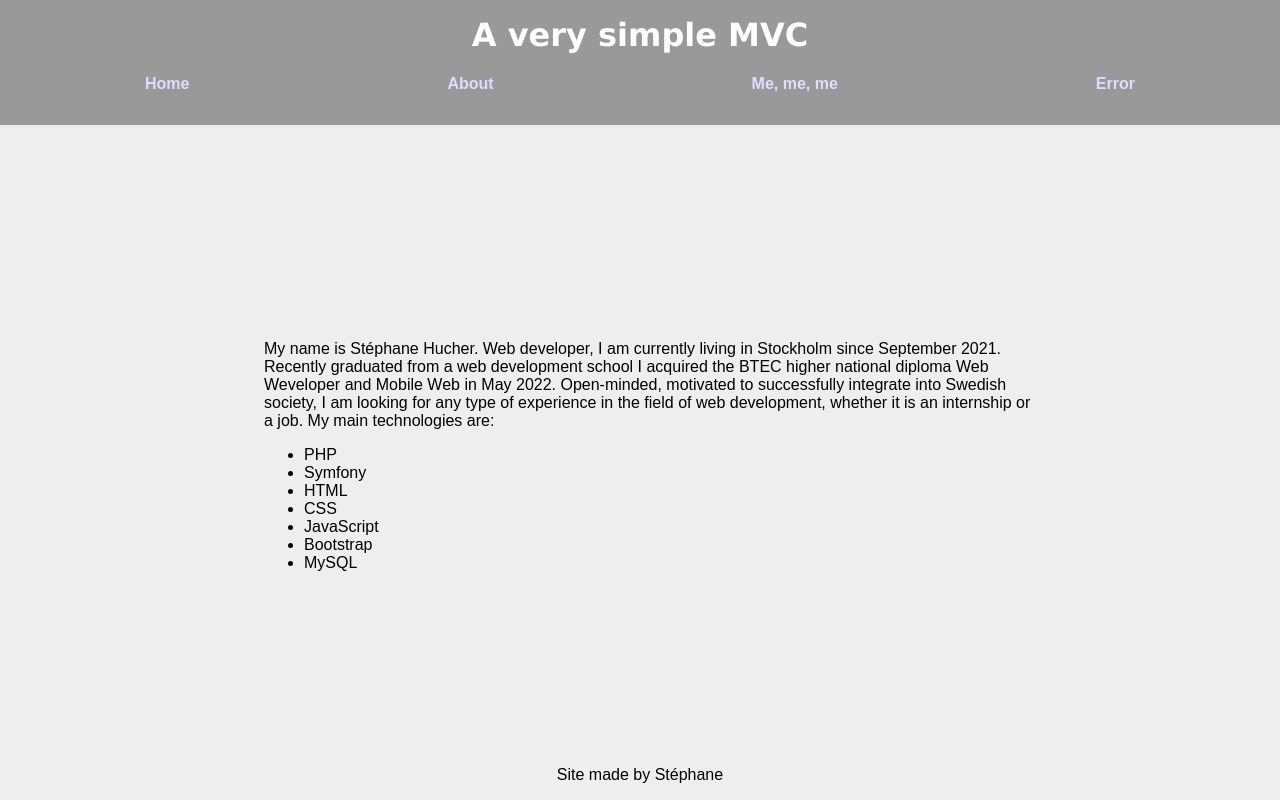
After one commit to StHucher/MVC_Training, a PHP site: template app/views/autor.tpl.php in a window 1280 px wide. The commit adds this page. Run offline with PHP 8.4, Linux system fonts and the light colour scheme; the template is opened without the code that fills it, so the values that code supplies are empty.

Commit message:
Views created and factorised. CSS installed

```diff
--- a/app/controllers/MainController.php
+++ b/app/controllers/MainController.php
@@ -22,7 +22,8 @@ class MainController {
   private function show($viewName, $viewVars=[]){
 
     $baseUrl = dirname($_SERVER['SCRIPT_NAME']);
-
+    require __DIR__."/../views/header.part.php";
     require __DIR__."/../views/$viewName.tpl.php";
+    require __DIR__."/../views/footer.part.php";
   }
 }
--- /dev/null
+++ b/app/views/404.tpl.php
@@ -0,0 +1,3 @@
+
+      <h2 class="error"> Error 404 </h2>
+      <a href="<?=$baseUrl?>/">Back</a>
--- /dev/null
+++ b/app/views/about.tpl.php
@@ -0,0 +1,4 @@
+
+      <h2> <?=$viewVars['title']?> </h2>
+
+      <p>I used Altorouter as router and Autoload to manage my Website. I created only one controller with 4 methods. </p>
--- /dev/null
+++ b/app/views/autor.tpl.php
@@ -0,0 +1,15 @@
+
+      <h2><?=$viewVars['title']?></h2>
+      <p><?=$viewVars['day']?></p>
+      <p>My name is Stéphane Hucher. Web developer, I am currently living in Stockholm since September 2021.<br>Recently graduated from a web development school I acquired the BTEC higher national diploma Web Weveloper and Mobile Web in May 2022.
+      Open-minded, motivated to successfully integrate into Swedish society, I am looking for any type of experience in the field of web development, whether it is an internship or a job.
+      My main technologies are:</p>
+      <ul>
+        <li>PHP</li>
+        <li>Symfony</li>
+        <li>HTML</li>
+        <li>CSS</li>
+        <li>JavaScript</li>
+        <li>Bootstrap</li>
+        <li>MySQL</li>
+      </ul>
--- /dev/null
+++ b/app/views/footer.part.php
@@ -0,0 +1,6 @@
+</main>
+    <footer>
+      <p>Site made by Stéphane</p>
+    </footer>
+  </body>
+</html>
--- /dev/null
+++ b/app/views/header.part.php
@@ -0,0 +1,21 @@
+<!DOCTYPE html>
+<html lang ="en">
+  <head>
+    <meta charset="UTF-8">
+    <meta name="viewport" content="width=device-width, initial-scale=1.0">
+    <meta http-equiv="X-UA-Compatible" content="ie=edge">
+    <link rel="stylesheet" href="<?=$baseUrl?>/assets/css/style.css">
+  </head>
+  <body>
+    <header>
+      <h1>A very simple MVC</h1>
+      <nav>
+        <ul>
+          <li><a href="<?=$baseUrl?>/">Home</a></li>
+          <li><a href="<?=$baseUrl?>/about">About</a></li>
+          <li><a href="<?=$baseUrl?>/about/autor">Me, me, me</a></li>
+          <li><a href ="<?=$baseUrl?>/false">Error</a></li>
+        </ul>
+      </nav>
+    </header>
+    <main>
--- a/public/index.php
+++ b/public/index.php
@@ -11,10 +11,11 @@ $router->map('GET', '/about', 'MainController::about');
 $router->map('GET', '/about/autor', 'MainController::aboutMe');
 
 $match = $router->match();
+/* var_dump($match); */
 
 if($match){
 
-  $match['target'] = $action;
+  $action = $match['target'];
 
   $pieces = explode("::", $action);
 
```
Also changed, not shown: app/views/home.tpl.php (+2 -19 lines), public/assets/css/style.css (added).
